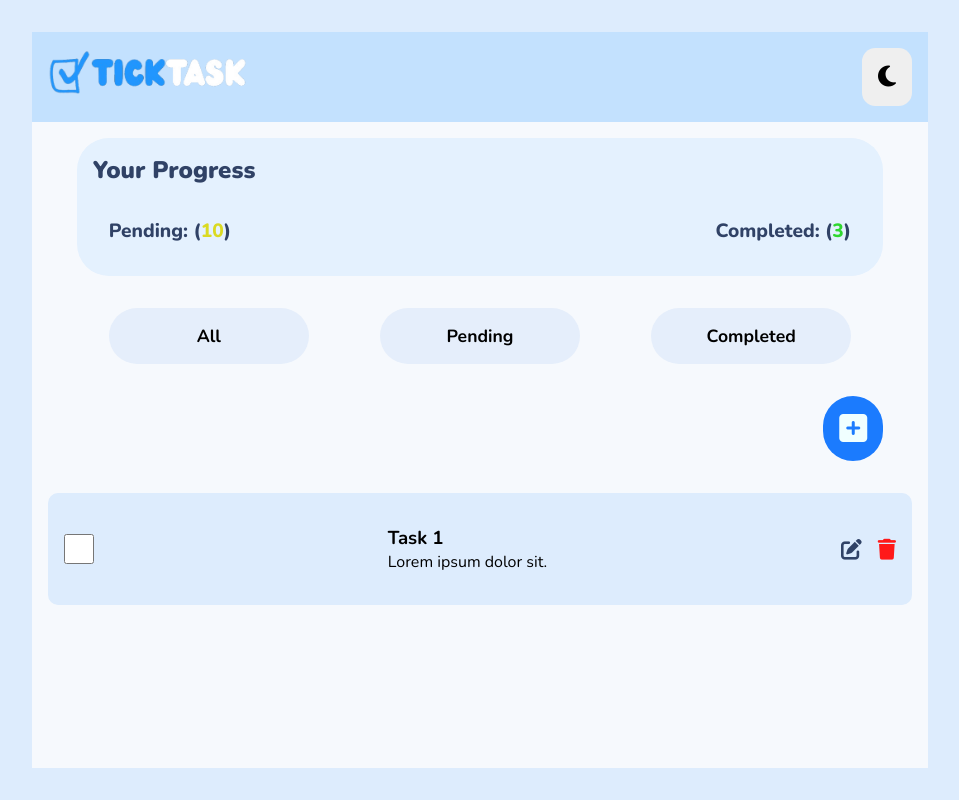
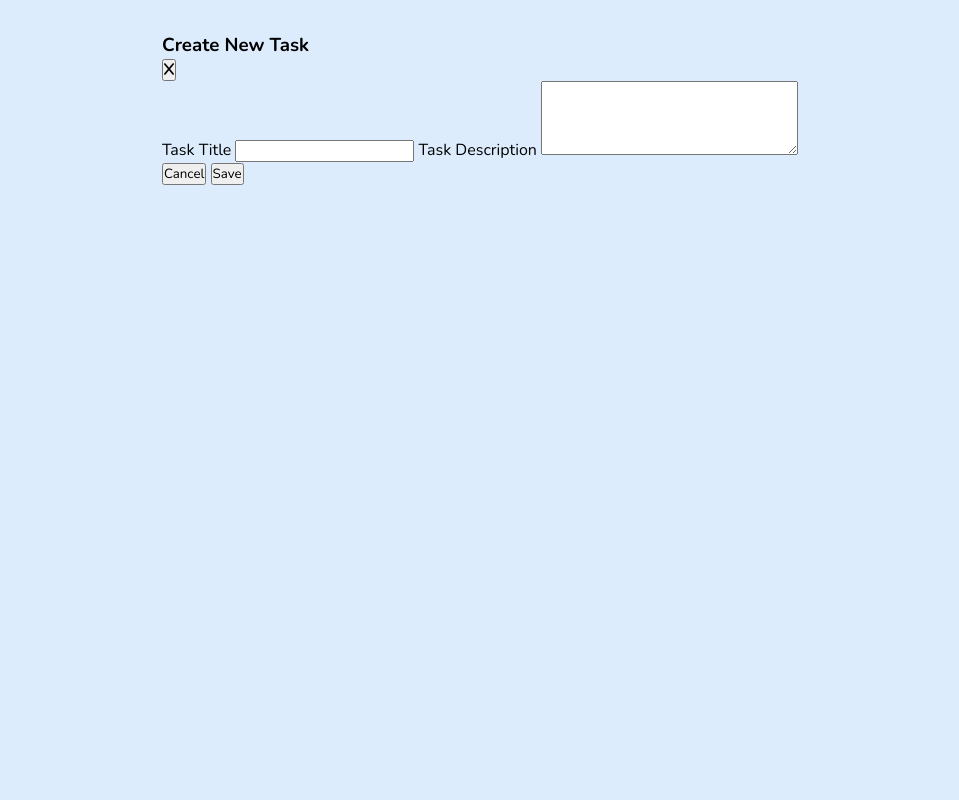
Before and after one commit to udayprakash999/TickTask, a plain HTML site: page index.html in a window 1280 px wide. Shown: the whole page, without its empty margins (160-1119 px from the left). Drawn offline with nearby package versions, Linux system fonts and the light colour scheme.

Commit message:
added input form

```diff
--- a/index.html
+++ b/index.html
@@ -11,7 +11,7 @@
     ></script>
   </head>
   <body>
-    <div class="ticktask-container">
+    <!-- <div class="ticktask-container">
       <header>
         <div class="logo"><img src="assets/logo.png" alt="logo" /></div>
         <button id="mode" onclick="toggleMode()">
@@ -35,7 +35,7 @@
       </section>
       <section class="create-task">
         <div class="task">
-          <input type="checkbox"  id="checkbox">
+          <input type="checkbox" id="checkbox" />
           <div class="taskheadering">
             <h3>Task 1</h3>
             <p class="description">Lorem ipsum dolor sit.</p>
@@ -46,6 +46,58 @@
           </div>
         </div>
       </section>
+
+      <section class="taskModal">
+        <div class="content">
+          <div class="heading">
+            <h2>Create New Task</h2>
+            <button id="close">&times;</button>
+          </div>
+
+          <form class="taskForm">
+            <div class="input-container title-task">
+              <label for="Title">Task Title</label>
+              <input
+                type="text"
+                id="taskTitle"
+                placeholder="Enter task title"
+                required
+              />
+            </div>
+
+            <div class="input-container descr">
+              <label
+                for="desc"
+                placeholder="Enter Task Description"
+                required
+              ></label>
+              <textarea id="desc" placeholder="Enter Task Description" required>
+              </textarea>
+            </div>
+
+            <button class="save-btn">Save Task</button>
+          </form>
+        </div>
+      </section>
+    </div> -->
+
+    <div class="ticktask-input">
+      <div class="input-header">
+        <h3>Create New Task</h3>
+        <button class="closeBtn"><i class="fa-solid fa-x"></i></button>
+      </div>
+      <div class="input-main">
+        <form class="input-form">
+          <label for="title">Task Title</label>
+          <input type="text" required name="title">
+          <label for="description">Task Description</label>
+          <textarea name="description" rows="4" cols="30" id="descriptionInput"></textarea>
+          <div class="input-footer">
+            <button class="cancelBtn inputFooterBtn">Cancel</button>
+            <button class="saveBtn inputFooterBtn" type="submit">Save</button>
+          </div>
+        </form>
+      </div>
     </div>
 
     <script src="script.js"></script>
```
